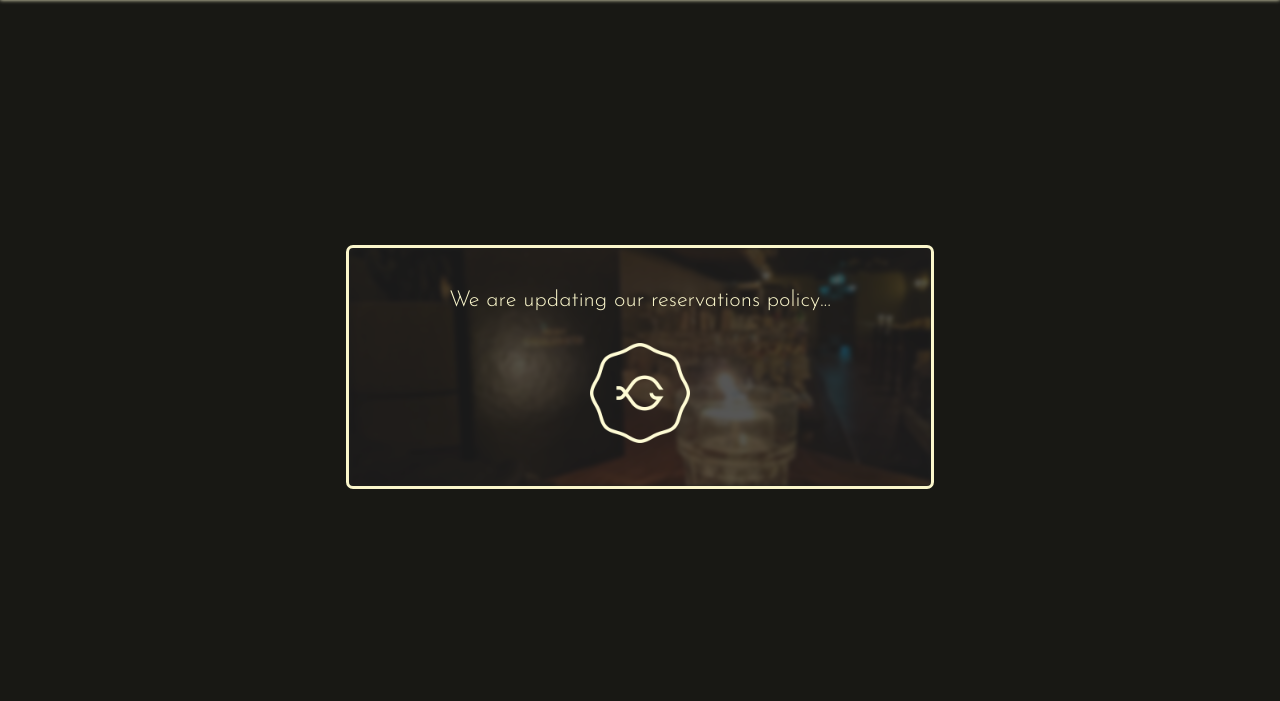
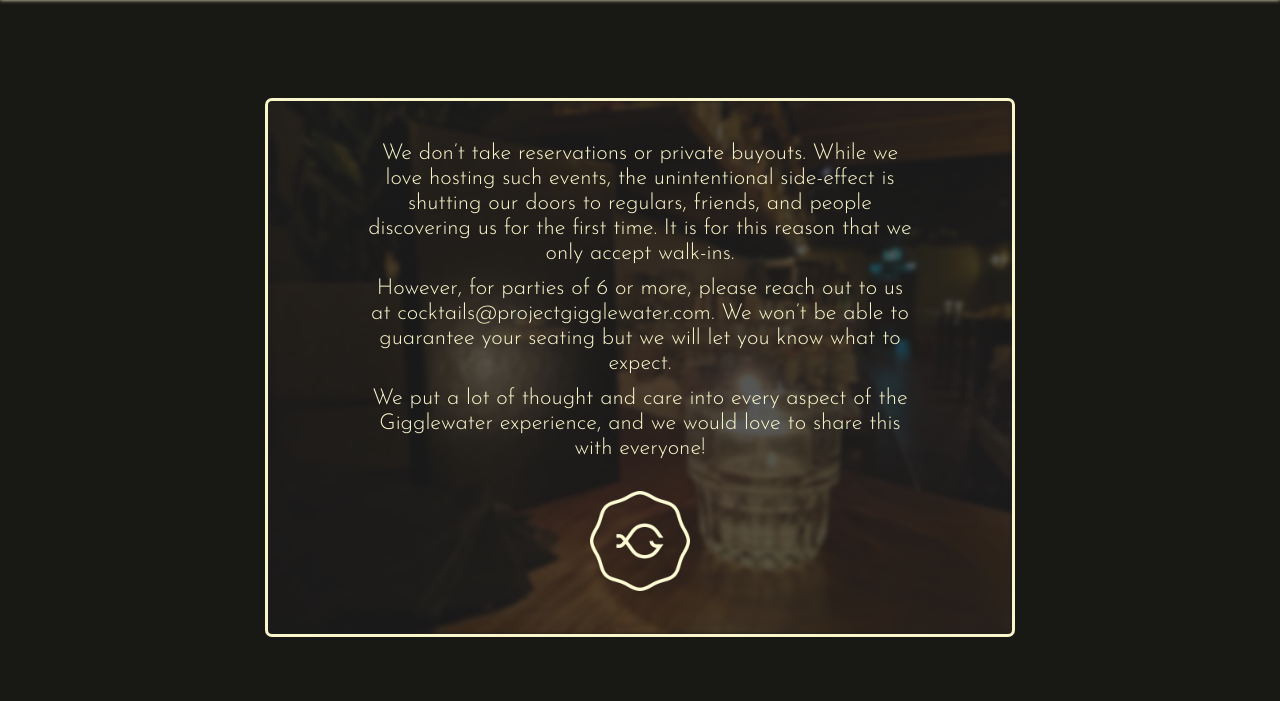
Before and after one commit to neilmbarry/Gigglewater-Website, a PHP site: page /reservations?success=1 in a window 1280 px wide. Shown: the part 63-764 px from the top of the page. Run offline with PHP 8.4, Linux system fonts and the light colour scheme; some libraries are stand-ins or nearby versions.

Commit message:
updated reservations tab

```diff
--- a/cocktails.php
+++ b/cocktails.php
@@ -411,9 +411,9 @@
           <a href="/gallery" class="nav-item">Gallery</a>
         </li>
 
-        <!-- <li class="nav-list-item">
+        <li class="nav-list-item">
           <a href="/reservations" class="nav-item">Reservations</a>
-        </li> -->
+        </li>
         <li class="nav-list-item">
           <a href="/contact" class="nav-item">Contact</a>
         </li>
--- a/contact.php
+++ b/contact.php
@@ -95,9 +95,9 @@
           <a href="/gallery" class="nav-item">Gallery</a>
         </li>
 
-        <!-- <li class="nav-list-item">
+        <li class="nav-list-item">
           <a href="/reservations" class="nav-item">Reservations</a>
-        </li> -->
+        </li>
 
         <li class="nav-list-item">
           <a href="/contact" class="nav-item">Contact</a>
--- a/gallery.php
+++ b/gallery.php
@@ -403,9 +403,9 @@
             <a href="/gallery" class="nav-item">Gallery</a>
           </li>
 
-          <!-- <li class="nav-list-item">
+          <li class="nav-list-item">
             <a href="/reservations" class="nav-item">Reservations</a>
-          </li> -->
+          </li>
 
           <li class="nav-list-item">
             <a href="/contact" class="nav-item">Contact</a>
--- a/menu.php
+++ b/menu.php
@@ -404,7 +404,9 @@
         <li class="nav-list-item">
           <a href="/gallery" class="nav-item">Gallery</a>
         </li>
-
+        <li class="nav-list-item">
+                <a href="/reservations" class="nav-item">Reservations</a>
+              </li>
         <!-- <li class="nav-list-item">
             <a href="/reservations" class="nav-item">Reservations</a>
           </li> -->
--- a/reservations.php
+++ b/reservations.php
@@ -431,11 +431,12 @@
                 <div class="reservations-bg">
                     <img src="./Resources/Gallery/gallery13.jpg" alt="">
                 </div>
-                <div class="reservations-text"><p>We are updating our reservations policy...</p></div>
+                <!-- <div class="reservations-text"><p>We are updating our reservations policy...</p></div> -->
+                <div class="reservations-text"><p>We don’t take reservations or private buyouts. While we love hosting such events, the unintentional side-effect is shutting our doors to regulars, friends, and people discovering us for the first time. It is for this reason that we only accept walk-ins.</p></div>
                 <!-- <div class="reservations-text transparent">.</div> -->
-                <!-- <div class="reservations-text">
+                <div class="reservations-text">
                     <p>
-                         However, if you let us know in advance, we will do our best to accommodate your group by leaving some tables open for your group until the space fills up.   <br></p>
+                         However, for parties of 6 or more, please reach out to us at cocktails@projectgigglewater.com. We won’t be able to guarantee your seating but we will let you know what to expect.  <br></p>
 
                 </div>
                 <div class="reservations-text">
@@ -444,7 +445,7 @@
 
                     </p>
 
-                </div> -->
+                </div>
                 <!-- <div class="reservations-text bold"><p><strong> So walk on in any night you like, we can’t wait to see you!</strong></p></div> -->
                 <div class="reservations-logo">
                     <img class="logo" src="./logo-big.png" alt="Project Gigglewater" />
```
